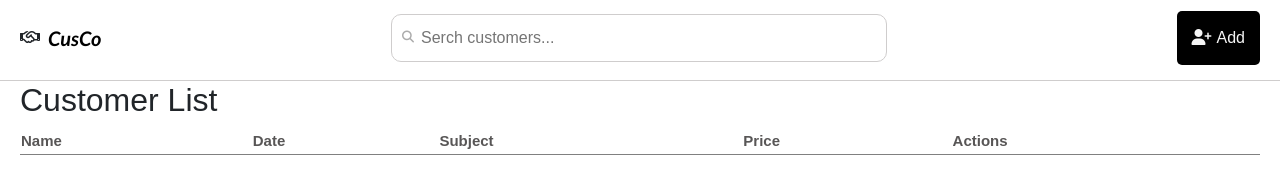
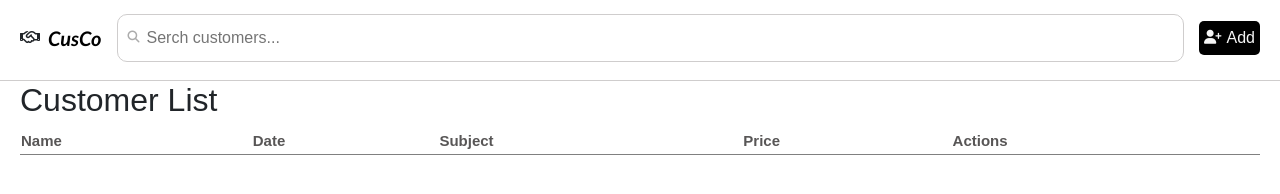
Before and after one commit to BusraTemizyurek/registration-app, a website: page client/index.html in a window 1280 px wide. Drawn offline with nearby package versions, Linux system fonts and the light colour scheme; no server answers.

Commit message:
header updated

```diff
--- a/client/index.css
+++ b/client/index.css
@@ -98,7 +98,7 @@ button:hover {
     text-wrap: nowrap;
     gap: 5px;
     border: unset;
-    padding: 15px;
+    padding: 5px;
     border-radius: 5px;
     text-decoration: unset;
 }
@@ -124,7 +124,7 @@ button:hover {
     border-radius: 10px;
     padding: 10px;
     flex-grow: 1;
-    max-width: 40%;
+    /* max-width: 40%; */
 }
 
 .search-button {
--- a/client/index.html
+++ b/client/index.html
@@ -37,7 +37,7 @@
 
         <!--plus icon-->
         <a href="./new-edit.html" class="new-registration-button">
-            <div><i class=" fa-solid fa-user-plus"></i>
+            <div><i class=" fa-solid fa-user-plus fa-sm"></i>
             </div>
             <div>Add</div>
         </a>
```
